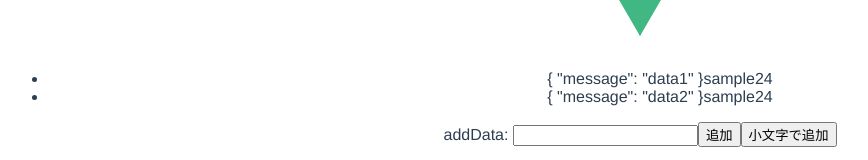
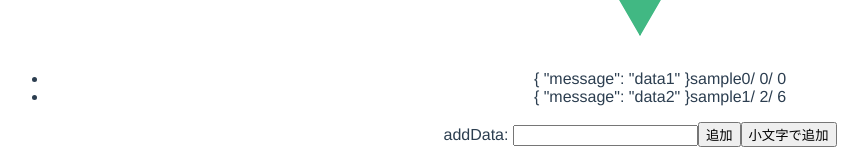
Before and after one commit to fruitriin/VueTStest, a Vue app: page / in a window 1280 px wide. Shown: the part 210-370 px from the top of the page, without its empty margins (0-868 px from the left). Built offline with nearby package versions, Linux system fonts and the light colour scheme.

Commit message:
fix: TodoItem count props down from TodoList index

```diff
--- a/src/components/TodoItem.vue
+++ b/src/components/TodoItem.vue
@@ -2,8 +2,9 @@
   <li>
     <span>{{ item }}</span>
     <span>{{ message }}</span>
-    <span>{{ count }}</span>
-    <span>{{ double }}</span>
+    <span>{{ count }}</span>/
+    <span>{{ double }}</span>/
+    <span>{{ $sample.triple(double)}}</span>
   </li>
 </template>
 
@@ -12,12 +13,14 @@ export default {
   props: {
     item: {
       Type: Object
+    },
+    count: {
+      type: Number
     }
   },
   data() {
     return {
       message: "sample",
-      count: 2
     };
   },
   computed: {
--- a/src/components/TodoList.vue
+++ b/src/components/TodoList.vue
@@ -1,7 +1,7 @@
 <template>
   <div>
     <ul class>
-      <TodoItem v-for="(el, i) in elements" :key="i" :item="el" />
+      <TodoItem v-for="(el, i) in elements" :key="i" :item="el" :count="i" />
     </ul>
   </div>
 </template>
```
